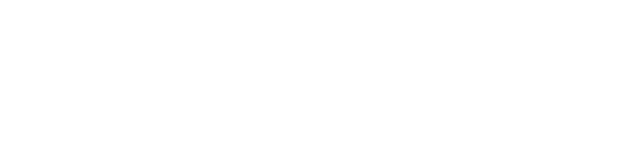
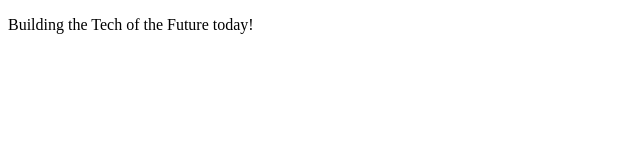
Before and after one commit to THEDEVELOPERBOSS/Imagination2.0, a plain HTML site: page home.html in a window 1280 px wide. Shown: the whole page, without its empty margins (0-640 px from the left). Drawn offline with Linux system fonts and the light colour scheme.

Commit message:
(Adding subtitle)

```diff
--- a/home.html
+++ b/home.html
@@ -6,6 +6,7 @@
     <title>Welcome to Imagination!</title>
 </head>
 <body>
-
+    <title>Welcome to Imagination!</title>
+    <p>Building the Tech of the Future today!</p>
 </body>
 </html>
```
